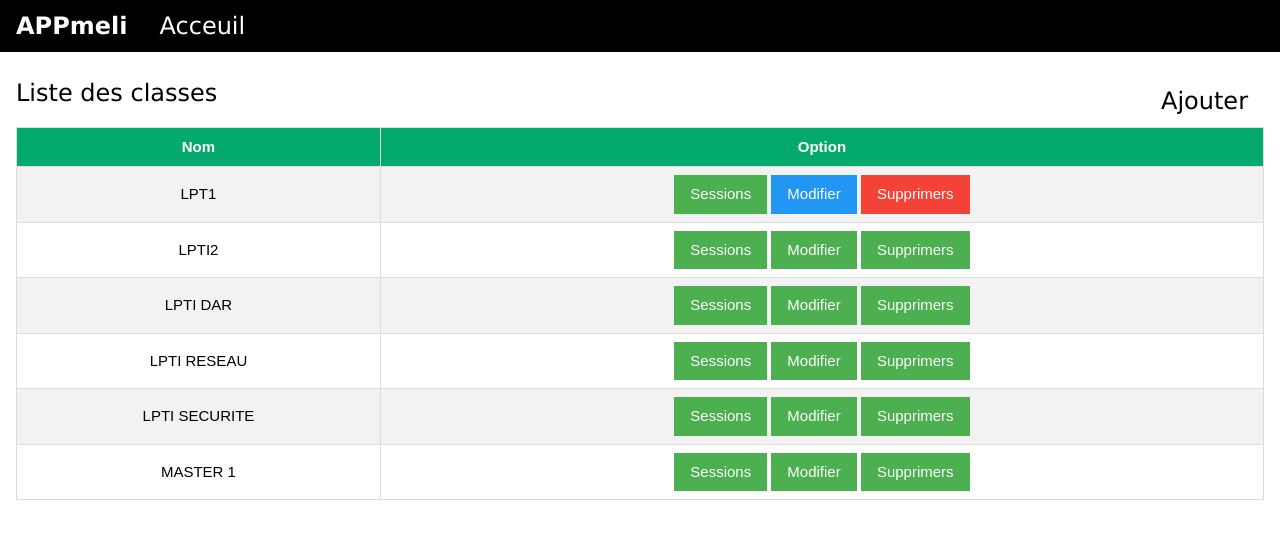
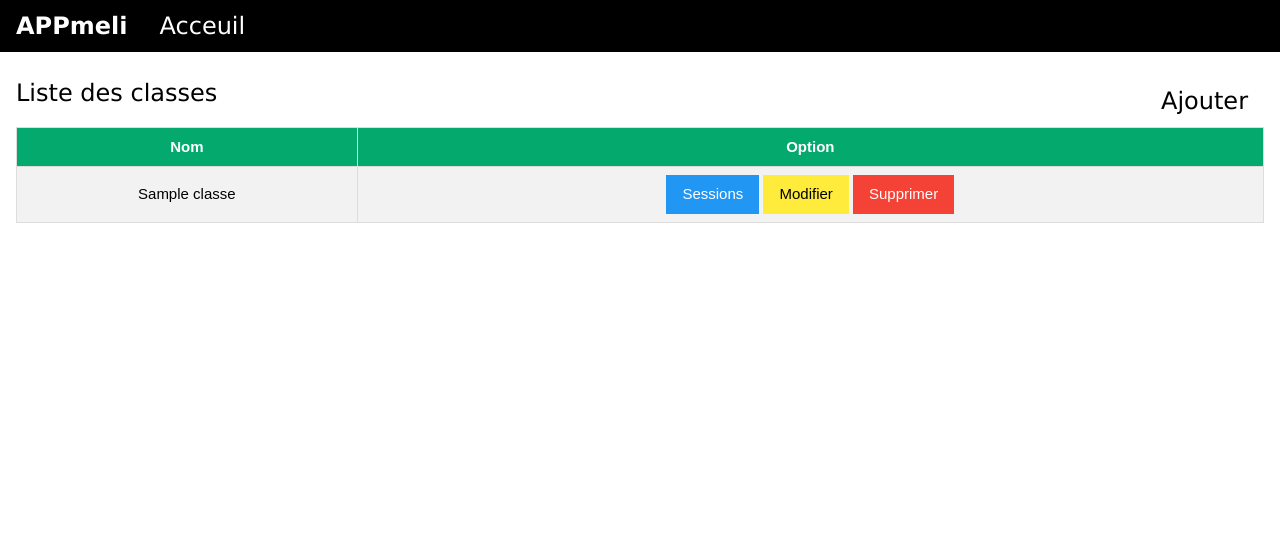
Before and after one commit to melissazanne/temps-tutore, a Flask app: page / in a window 1280 px wide. Shown: the top 539 px of the page. Run offline with Flask 2, Linux system fonts and the light colour scheme; tables that the repository leaves empty hold one stand-in row (values such as "Sample post"); some libraries are stand-ins or nearby versions.

Commit message:
crud pour les fonctionalites manager

```diff
--- a/app.py
+++ b/app.py
@@ -1,5 +1,5 @@
-from flask import Flask, render_template, request
-from models import db, Classe
+from flask import Flask, render_template, request, redirect
+from models import db, Classe, Session
 
 app = Flask(__name__)
 
@@ -7,18 +7,66 @@ app.config['DEBUG'] = True
 app.config['SQLALCHEMY_DATABASE_URI'] = 'postgresql+psycopg2://postgres:root@localhost/tutore'
 db.init_app(app)
 
-@app.route('/')
+# Views for CRUD Manager interface
+@app.route("/")
 def listeClasses():
-    return render_template('melissa.html')
+    classes = Classe.query.all()
+    return render_template("melissa.html", listeDesClasses=classes)
 
-@app.route('/nouvelleClasse', methods=['POST'])
+@app.route("/nouvelleClasse", methods=["POST"])
 def nouvelleClasse():
-    if request.method == 'POST':
-        nomDeLaClasse = request.form['nom']
-        print("La valeur est : " + nomDeLaClasse)
-        db.session.add(Classe(nom=nomDeLaClasse))
-        db.session.commit
-        return "Sauvegarde reussie"
+    if request.form:
+        newClasse = Classe(nom=request.form.get("nom"))
+        db.session.add(newClasse)
+        db.session.commit()
+    return redirect("/")
+
+@app.route("/modifierClasse/<classeID>", methods=["GET"])
+def formulaireModifierClasse(classeID):
+    if request.method == "GET":
+        classe = Classe.query.filter_by(id=classeID).first()
+    return render_template("modifierClasse.html", classToBeUpdated=classe)
+
+@app.route("/modifierClasse", methods=["POST"])
+def modifierClasse():
+    if request.form:
+        classeID = request.form.get("id")
+        classe = Classe.query.filter_by(id=classeID).first()
+        classe.nom = request.form.get("nom")
+        db.session.commit()
+    return redirect("/")
+
+@app.route("/supprimerClasse/<classeID>", methods=["GET"])
+def supprimerClasse(classeID):
+    if request.method == "GET":
+        classe = Classe.query.filter_by(id=classeID).first()
+        db.session.delete(classe)
+        db.session.commit()
+    return redirect("/")
+
+@app.route("/sessions/<classeID>")
+def sessionsParClasse(classeID):
+    classe = Classe.query.filter_by(id=classeID).first()
+    return render_template("sessions.html", classe=classe, listeDesSessions=classe.sessions)
+
+@app.route("/nouvelleSession", methods=["POST"])
+def nouvelleSession():
+    if request.form:
+        newSession = Session(nom=request.form.get("nom"), debut=request.form.get("debut"), fin=request.form.get("fin"))
+        classeID = request.form.get("classeID")
+        newSession.classe_id = classeID
+
+        db.session.add(newSession)
+        db.session.commit()
+    return redirect("/")
+
+@app.route("/supprimerSession/<sessionID>", methods=["GET"])
+def supprimerSession(sessionID):
+    if request.method == "GET":
+        session = Session.query.filter_by(id=sessionID).first()
+        db.session.delete(session)
+        db.session.commit()
+    return redirect("/")
 
 if __name__ == "__main__":
     app.run()
--- a/templates/melissa.html
+++ b/templates/melissa.html
@@ -46,69 +46,29 @@
                 <th>Option</th>
 
             </tr>
+            {% for classe in listeDesClasses %}
             <tr>
-                <td>LPT1</td>
-                <td>
-                    <a href="#" class="w3-button w3-green" >Sessions</a>
-                    <a href="#" class="w3-button w3-blue" >Modifier</a>
-                    <a href="#" class="w3-button w3-red" >Supprimers</a>
-                </td>
+              <td>{{classe.nom}}</td>
+              <td>
+                  <a href="/sessions/{{classe.id}}" class="w3-button w3-blue" >Sessions</a>
+                  <a href="/modifierClasse/{{classe.id}}" class="w3-button w3-yellow" >Modifier</a>
+                  <a href="/supprimerClasse/{{classe.id}}" class="w3-button w3-red" >Supprimer</a>
+              </td>
             </tr>
-            <tr>
-                <td>LPTI2</td>
-                <td>
-                <a href="#" class="w3-button w3-green" >Sessions</a>
-                <a href="#" class="w3-button w3-green" >Modifier</a>
-                <a href="#" class="w3-button w3-green" >Supprimers</a>
-                </td>
+            {% endfor %}
+          </table>
+      </div>
 
-            </tr>
-            <tr>
-                <td>LPTI DAR</td>
-                <td>
-                <a href="#" class="w3-button w3-green" >Sessions</a>
-                <a href="#" class="w3-button w3-green" >Modifier</a>
-                <a href="#" class="w3-button w3-green" >Supprimers</a>
-                </td>
-
-            </tr>
-            <tr>
-                <td>LPTI RESEAU</td>
-                <td>
-                <a href="#" class="w3-button w3-green" >Sessions</a>
-                <a href="#" class="w3-button w3-green" >Modifier</a>
-                <a href="#" class="w3-button w3-green" >Supprimers</a>
-                </td>
-
-            </tr>
-            <tr>
-                <td>LPTI SECURITE</td>
-                <td>
-                <a href="#" class="w3-button w3-green" >Sessions</a>
-                <a href="#" class="w3-button w3-green" >Modifier</a>
-                <a href="#" class="w3-button w3-green" >Supprimers</a>
-                </td>
-            </tr>
-            <tr>
-                <td>MASTER 1</td>
-                <td>
-                <a href="#" class="w3-button w3-green" >Sessions</a>
-                <a href="#" class="w3-button w3-green" >Modifier</a>
-                <a href="#" class="w3-button w3-green" >Supprimers</a>
-                </td>
-            </tr>
-            </table>
-    </div>
-
-    <div class="w3-container">
+      <div class="w3-container">
         <div id="id01" class="w3-modal">
           <div class="w3-modal-content w3-card-4 w3-animate-zoom" style="max-width:600px">
 
             <div class="w3-center"><br>
+              <h2>Ajout classe</h2>
               <span onclick="document.getElementById('id01').style.display='none'" class="w3-button w3-xlarge w3-hover-red w3-display-topright" title="Close Modal">&times;</span>
             </div>
 
-            <form class="w3-container" action="/nouvelleClasse" method="POST">
+            <form class="w3-container" method="POST" action="/nouvelleClasse">
               <div class="w3-section">
                 <label><b>Nom de la classe</b></label>
                 <input class="w3-input w3-border w3-margin-bottom" type="text" placeholder="Enter le nom" name="nom" required>
```
Also changed, not shown: templates/modifierClasse.html (added, +35 -0 lines), templates/sessions.html (added, +87 -0 lines).
